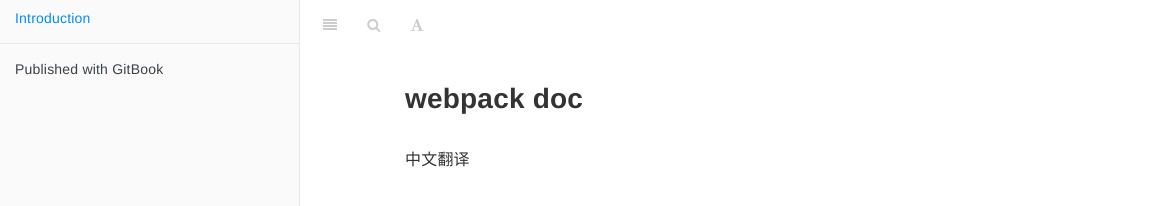
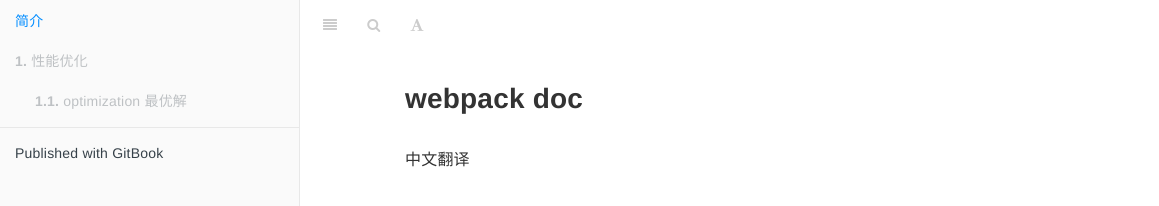
Before and after one commit to 2015-lizaiyang/webpack-cn, a plain HTML site: page index.html in a window 1280 px wide. Shown: the top 206 px of the page, 0-1159 px from the left. Drawn offline with Linux system fonts and the light colour scheme.

Commit message:
optimization

```diff
--- a/index.html
+++ b/index.html
@@ -5,7 +5,7 @@
 
         <meta charset="UTF-8">
         <meta http-equiv="X-UA-Compatible" content="IE=edge" />
-        <title>Introduction | webpack doc</title>
+        <title>简介 | webpack doc</title>
         <meta content="text/html; charset=utf-8" http-equiv="Content-Type">
         <meta name="description" content="中文翻译">
         <meta name="generator" content="GitBook 2.6.2">
@@ -46,10 +46,10 @@
 
     <div class="book"
         data-level="0"
-        data-chapter-title="Introduction"
+        data-chapter-title="简介"
         data-filepath="README.md"
         data-basepath="."
-        data-revision="Thu Mar 03 2016 12:41:55 GMT+0800 (CST)"
+        data-revision="Thu Mar 03 2016 15:18:38 GMT+0800 (CST)"
         data-innerlanguage="">
 
 
@@ -72,9 +72,29 @@
 
                         <i class="fa fa-check"></i>
 
-                        Introduction
+                        简介
                     </a>
 
+
+        </li>
+
+        <li class="chapter " data-level="1" data-path="xing_neng_you_hua.html">
+
+            <span><b>1.</b> 性能优化</span>
+
+
+            <ul class="articles">
+
+
+        <li class="chapter " data-level="1.1" data-path="optimization_zui_you_jie.html">
+
+            <span><b>1.1.</b> optimization 最优解</span>
+
+
+        </li>
+
+
+            </ul>
 
         </li>
 
--- a/search_index.json
+++ b/search_index.json
@@ -1 +1 @@
-{"version":"0.5.12","fields":[{"name":"title","boost":10},{"name":"body","boost":1}],"ref":"url","documentStore":{"store":{"index.html":["doc","introduct","webpack","x4e2d;&#x6587;&#x7ffb;&#x8bd1"]},"length":1},"tokenStore":{"root":{"docs":{},"d":{"docs":{},"o":{"docs":{},"c":{"docs":{"index.html":{"ref":"index.html","tf":0.3333333333333333}}}}},"i":{"docs":{},"n":{"docs":{},"t":{"docs":{},"r":{"docs":{},"o":{"docs":{},"d":{"docs":{},"u":{"docs":{},"c":{"docs":{},"t":{"docs":{"index.html":{"ref":"index.html","tf":10}}}}}}}}}}},"w":{"docs":{},"e":{"docs":{},"b":{"docs":{},"p":{"docs":{},"a":{"docs":{},"c":{"docs":{},"k":{"docs":{"index.html":{"ref":"index.html","tf":0.3333333333333333}}}}}}}}},"x":{"4":{"docs":{},"e":{"2":{"docs":{},"d":{"docs":{},";":{"docs":{},"&":{"docs":{},"#":{"docs":{},"x":{"6":{"5":{"8":{"7":{"docs":{},";":{"docs":{},"&":{"docs":{},"#":{"docs":{},"x":{"7":{"docs":{},"f":{"docs":{},"f":{"docs":{},"b":{"docs":{},";":{"docs":{},"&":{"docs":{},"#":{"docs":{},"x":{"8":{"docs":{},"b":{"docs":{},"d":{"1":{"docs":{"index.html":{"ref":"index.html","tf":0.3333333333333333}}},"docs":{}}}},"docs":{}}}}}}}}},"docs":{}}}}}},"docs":{}},"docs":{}},"docs":{}},"docs":{}}}}}}},"docs":{}}},"docs":{}}},"length":4},"corpusTokens":["doc","introduct","webpack","x4e2d;&#x6587;&#x7ffb;&#x8bd1"],"pipeline":["trimmer","stopWordFilter","stemmer"]}
+{"version":"0.5.12","fields":[{"name":"title","boost":10},{"name":"body","boost":1}],"ref":"url","documentStore":{"store":{"index.html":["doc","webpack","x4e2d;&#x6587;&#x7ffb;&#x8bd1"]},"length":1},"tokenStore":{"root":{"docs":{},"d":{"docs":{},"o":{"docs":{},"c":{"docs":{"index.html":{"ref":"index.html","tf":0.3333333333333333}}}}},"w":{"docs":{},"e":{"docs":{},"b":{"docs":{},"p":{"docs":{},"a":{"docs":{},"c":{"docs":{},"k":{"docs":{"index.html":{"ref":"index.html","tf":0.3333333333333333}}}}}}}}},"x":{"4":{"docs":{},"e":{"2":{"docs":{},"d":{"docs":{},";":{"docs":{},"&":{"docs":{},"#":{"docs":{},"x":{"6":{"5":{"8":{"7":{"docs":{},";":{"docs":{},"&":{"docs":{},"#":{"docs":{},"x":{"7":{"docs":{},"f":{"docs":{},"f":{"docs":{},"b":{"docs":{},";":{"docs":{},"&":{"docs":{},"#":{"docs":{},"x":{"8":{"docs":{},"b":{"docs":{},"d":{"1":{"docs":{"index.html":{"ref":"index.html","tf":0.3333333333333333}}},"docs":{}}}},"docs":{}}}}}}}}},"docs":{}}}}}},"docs":{}},"docs":{}},"docs":{}},"docs":{}}}}}}},"docs":{}}},"docs":{}}},"length":3},"corpusTokens":["doc","webpack","x4e2d;&#x6587;&#x7ffb;&#x8bd1"],"pipeline":["trimmer","stopWordFilter","stemmer"]}
```
Also changed, not shown: 2 other files.
